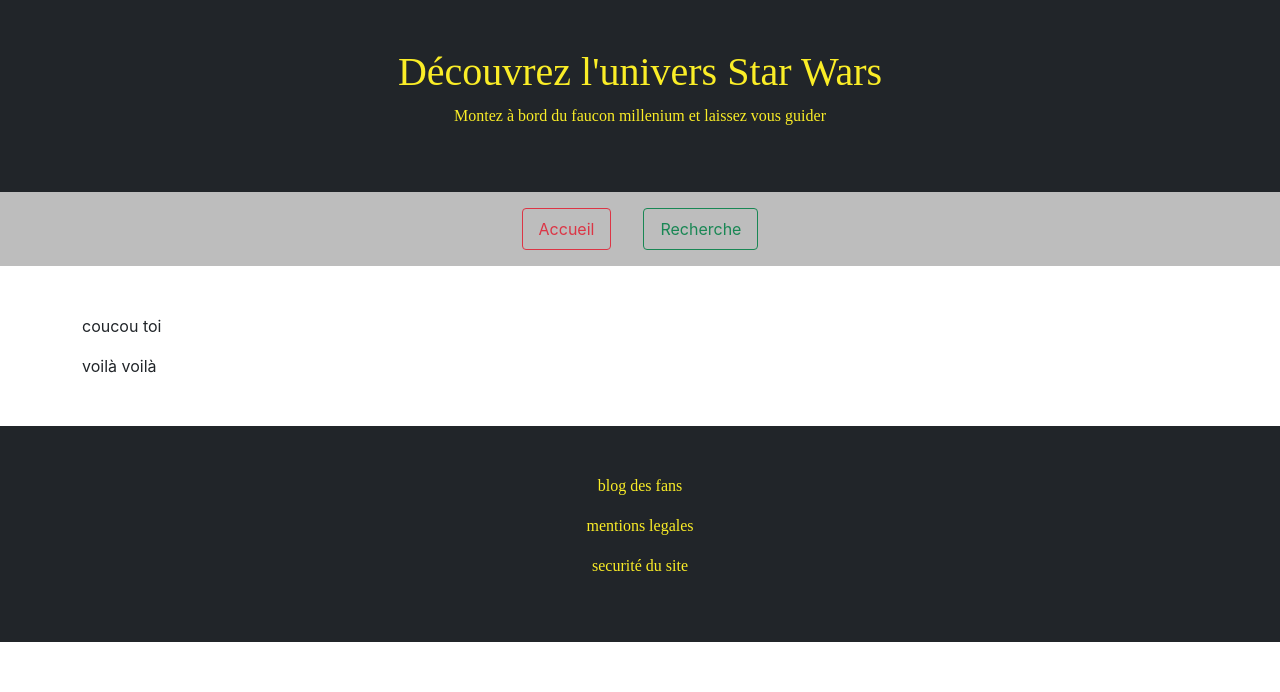
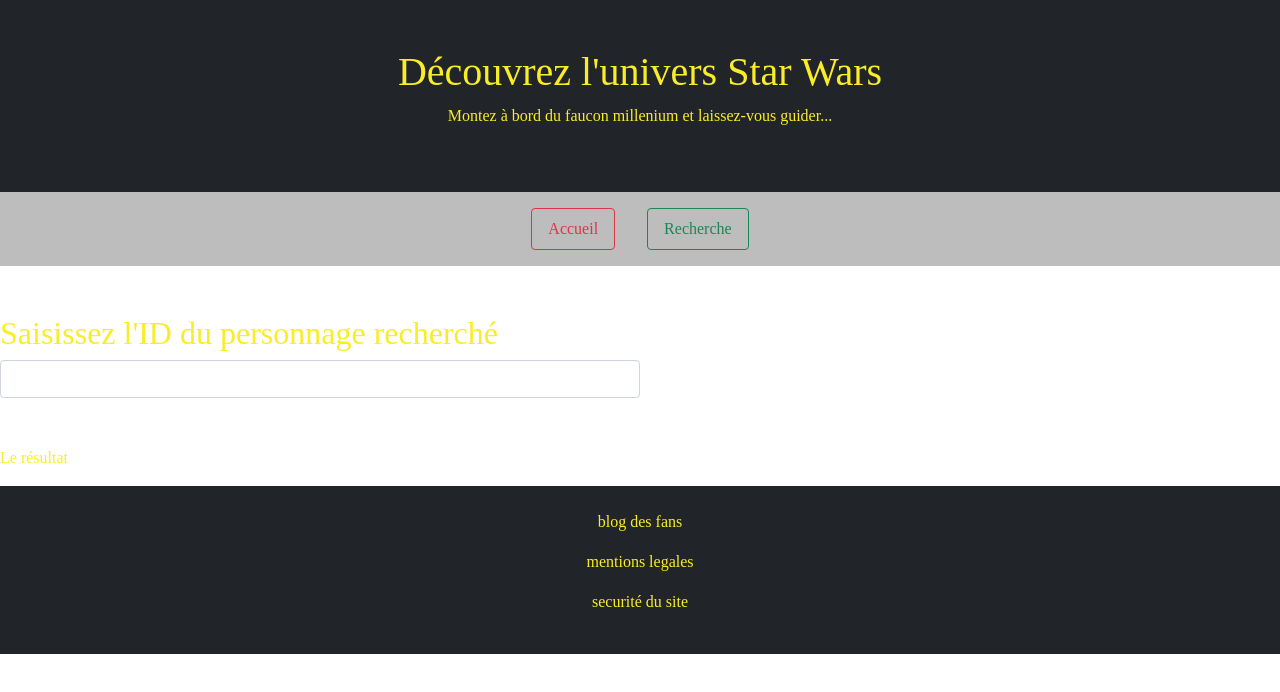
Before and after one commit to Charlene76140/fanstarwars, a React (Create React App) app: page /Searchlist in a window 1280 px wide. Shown: the top 692 px of the page. Built offline with nearby package versions, Linux system fonts and the light colour scheme; a web font is replaced by a local one.

Commit message:
axios ok for home page

```diff
--- a/package.json
+++ b/package.json
@@ -6,6 +6,7 @@
     "@testing-library/jest-dom": "^5.12.0",
     "@testing-library/react": "^11.2.6",
     "@testing-library/user-event": "^12.8.3",
+    "axios": "^0.21.1",
     "react": "^17.0.2",
     "react-dom": "^17.0.2",
     "react-router-dom": "^5.2.0",
--- a/src/App.css
+++ b/src/App.css
@@ -38,14 +38,8 @@
 } */
 
 /*----------------------------------Mon Css --------------------------- */
-/* #root{
-  display: flex;
-  flex-direction: column;
-  justify-content: space-between;
-  min-height: 100vh;
-} */
 
-header, footer{
+body{
   font-family: 'Zen Dots', cursive;
   color : #faed27
 }
@@ -54,5 +48,7 @@
   background-color: rgba(0, 0, 0, 0.26);
 }
 
-
-/*---- version mobile ---*/
+.card:hover {
+  color: white;
+  border: 2px white inset;
+}
--- a/src/App.js
+++ b/src/App.js
@@ -20,7 +20,7 @@
       <Header />
       <Router>
         <Nav />
-        <main className="container my-5">
+        <main className="container-fluide">
           <Switch>
             <Route path="/Availableresource">
               <Availableresource />
--- a/src/components/availableresource/Availableresource.js
+++ b/src/components/availableresource/Availableresource.js
@@ -1,20 +1,64 @@
 import React from "react";
-import Resources from './resources/Resources';
+import Axios from "axios";
+import Resource from './resources/Resource';
 
 class Availableresource extends React.Component {
     constructor (props) {
         super (props);
 
         this.state = {
-            items : ["films","people","planets","species","starships","vehicles"]
+            loaded: false,
+            error: false,
+            data : null,
+            resources: null,
         }
     }
 
+    componentDidMount() {
+        Axios.get("https://swapi.dev/api/")
+        .then((response) => {
+            console.log(response)
+            let test = response.data;
+            console.log(test)
+            let test2 = Object.keys(test)
+            let resources= test2.map((resource)=>{
+                return <Resource resource={resource}/>
+            });
+
+            this.setState({
+                loaded: true,
+                data: response.data,
+                resources: resources
+            })
+        })
+
+        .catch((error) => {
+            this.setState({
+                loaded: true,
+                error: error
+            })
+            console.log(error);
+        })
+    }
+
     render () {
-        return (
-            <div className="container">
-                <Resources items={this.state.items} />
-            </div>
+        if(this.state.loaded) {
+            if(this.state.error){
+                return (
+                    <p>Une erreur est survenue : {this.state.error.message}</p>
+                );
+            }
+            return (
+                <section>
+                    <h2>Trouvez une information par type de ressource :</h2>
+                    <div className="container">
+                        {this.state.resources}
+                    </div>
+                </section>
+            );
+        }
+        return(
+            <p>Vos données sont en cours de chargement</p>
         );
     }
 }
--- /dev/null
+++ b/src/components/availableresource/resources/Resource.js
@@ -0,0 +1,11 @@
+function Resource(props) {
+    return(
+        <div className="row py-3 m-5">
+            <article className="card card-body col-5 m-1 col-lg-3 m-lg-3 text-center bg-dark">
+                <p>{props.resource}</p>
+            </article>
+        </div>
+    );
+}
+
+export default Resource;
--- a/src/components/availableresource/resources/Resources.js
+++ /dev/null
@@ -1,12 +0,0 @@
-function Resources(props) {
-    let items = props.items.map((item) =>
-        <div className="card card-body col-4 m-1 col-lg-3 m-lg-3 text-center">{item}</div>
-    );
-    return(
-        <div className="row py-3 m-5">
-            {items}
-        </div>
-    );
-}
-
-export default Resources;
--- a/src/components/layout/footer/Footer.js
+++ b/src/components/layout/footer/Footer.js
@@ -1,6 +1,6 @@
 function Footer () {
     return (
-        <footer className="text-center bg-dark py-5">
+        <footer className="text-center bg-dark py-4">
             <section className="container">
                 <p>blog des fans</p>
                 <p>mentions legales</p>
--- a/src/components/layout/header/Header.js
+++ b/src/components/layout/header/Header.js
@@ -3,7 +3,7 @@
         <header className="text-center bg-dark py-5">
             <section className="container">
                 <h1>Découvrez l'univers Star Wars</h1>
-                <p> Montez à bord du faucon millenium et laissez vous guider</p>
+                <p> Montez à bord du faucon millenium et laissez-vous guider...</p>
             </section>
         </header>
     );
--- a/src/components/searchlist/search/Makesearch.js
+++ b/src/components/searchlist/search/Makesearch.js
@@ -1,7 +1,29 @@
-function Makesearch (){
-    return (
-        <p>coucou toi</p>
-    );
+import React from "react";
+
+class Makesearch extends React.Component {
+    constructor(props) {
+        super(props);
+        this.state = {
+            value: ""
+        }
+    }
+
+    handleChange = (e) => {
+        this.setState({
+            value: e.target.value
+        });
+        console.log(this.state.value);
+    }
+
+    // Pour l'instant on renvoie simplement un input et un boutton qui sont non fonctionnels
+    render() {
+        return(
+            <div className="my-5">
+                <h2>Saisissez l'ID du personnage recherché</h2>
+                <input onChange={this.handleChange} value={this.state.value} type="text" className="form-control d-inline w-50 me-3" />
+            </div>
+        );
+    }
 }
 
 export default Makesearch;
--- a/src/components/searchlist/showinformations/Showinformations.js
+++ b/src/components/searchlist/showinformations/Showinformations.js
@@ -1,6 +1,6 @@
 function Showinformations () {
     return (
-        <p>voilà voilà</p>
+        <p>Le résultat</p>
     );
 }
 
```
Also changed, not shown: 1 other file (tests, documents, lock files or other folders).
